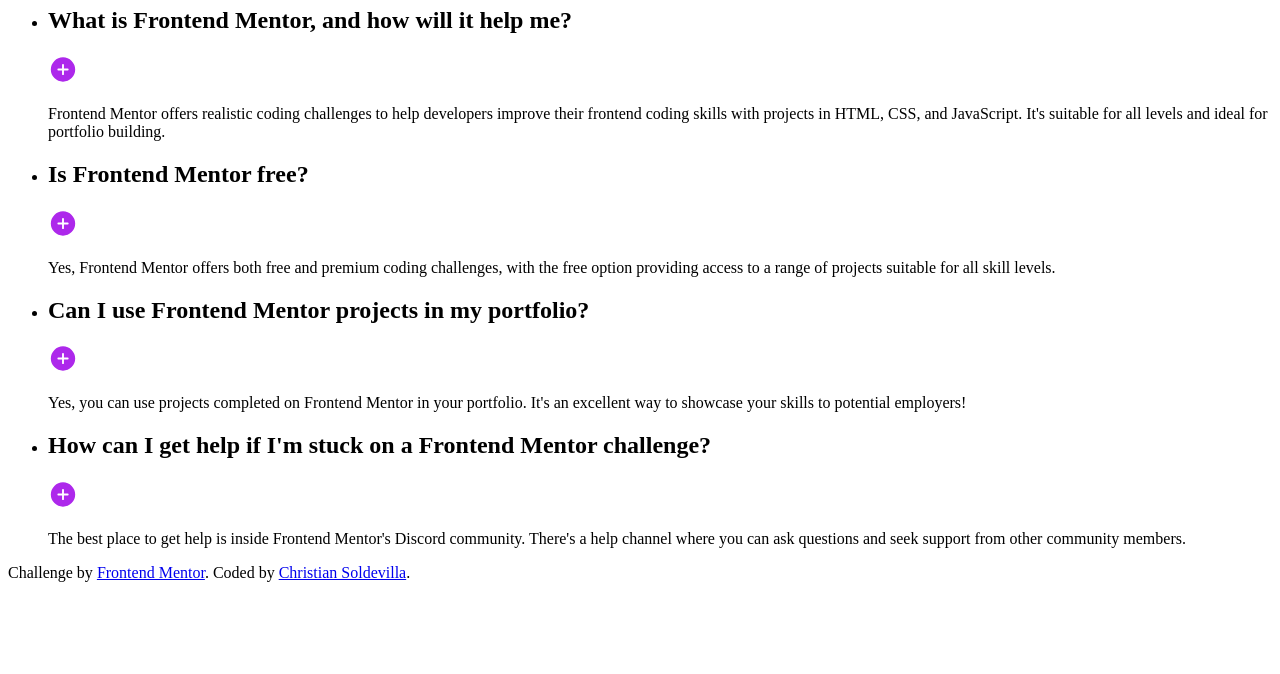
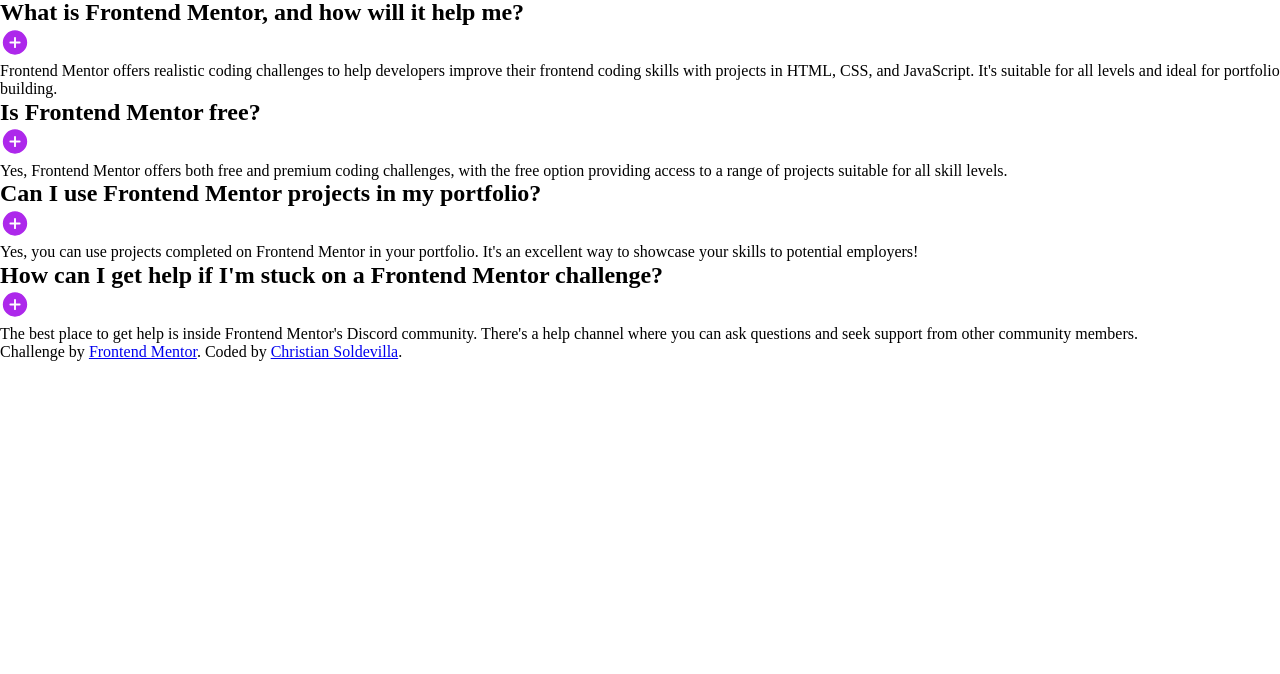
Before and after one commit to soldochris/FAQ-accordion, a plain HTML site: page index.html in a window 1280 px wide. Shown: the part 126-800 px from the top of the page. Drawn offline with nearby package versions, Linux system fonts and the light colour scheme.

Commit message:
fonts and css custom properties

```diff
--- a/index.html
+++ b/index.html
@@ -5,6 +5,7 @@
   <meta name="viewport" content="width=device-width, initial-scale=1.0">
 
   <link rel="icon" type="image/png" sizes="32x32" href="./assets/images/favicon-32x32.png">
+  <link rel="stylesheet" href="https://cdnjs.cloudflare.com/ajax/libs/normalize/8.0.1/normalize.min.css" integrity="sha512-NhSC1YmyruXifcj/KFRWoC561YpHpc5Jtzgvbuzx5VozKpWvQ+4nXhPdFgmx8xqexRcpAglTj9sIBWINXa8x5w==" crossorigin="anonymous" referrerpolicy="no-referrer" />
   <link rel="stylesheet" href="styles.css">
   <title>Frontend Mentor | FAQ accordion</title>
 
--- a/styles.css
+++ b/styles.css
@@ -0,0 +1,17 @@
+@font-face{
+  font-family: 'Work Sans';
+  src: url('./assets/fonts/WorkSans-VariableFont_wght.ttf');
+}
+
+:root{
+  --White: hsl(0, 0%, 100%);
+  --Light-pink: hsl(275, 100%, 97%);
+  --Grayish-purple: hsl(292, 16%, 49%);
+  --Dark-purple: hsl(292, 42%, 14%);
+}
+
+*{
+  margin: 0;
+  padding: 0;
+  box-sizing: border-box;
+}
```
